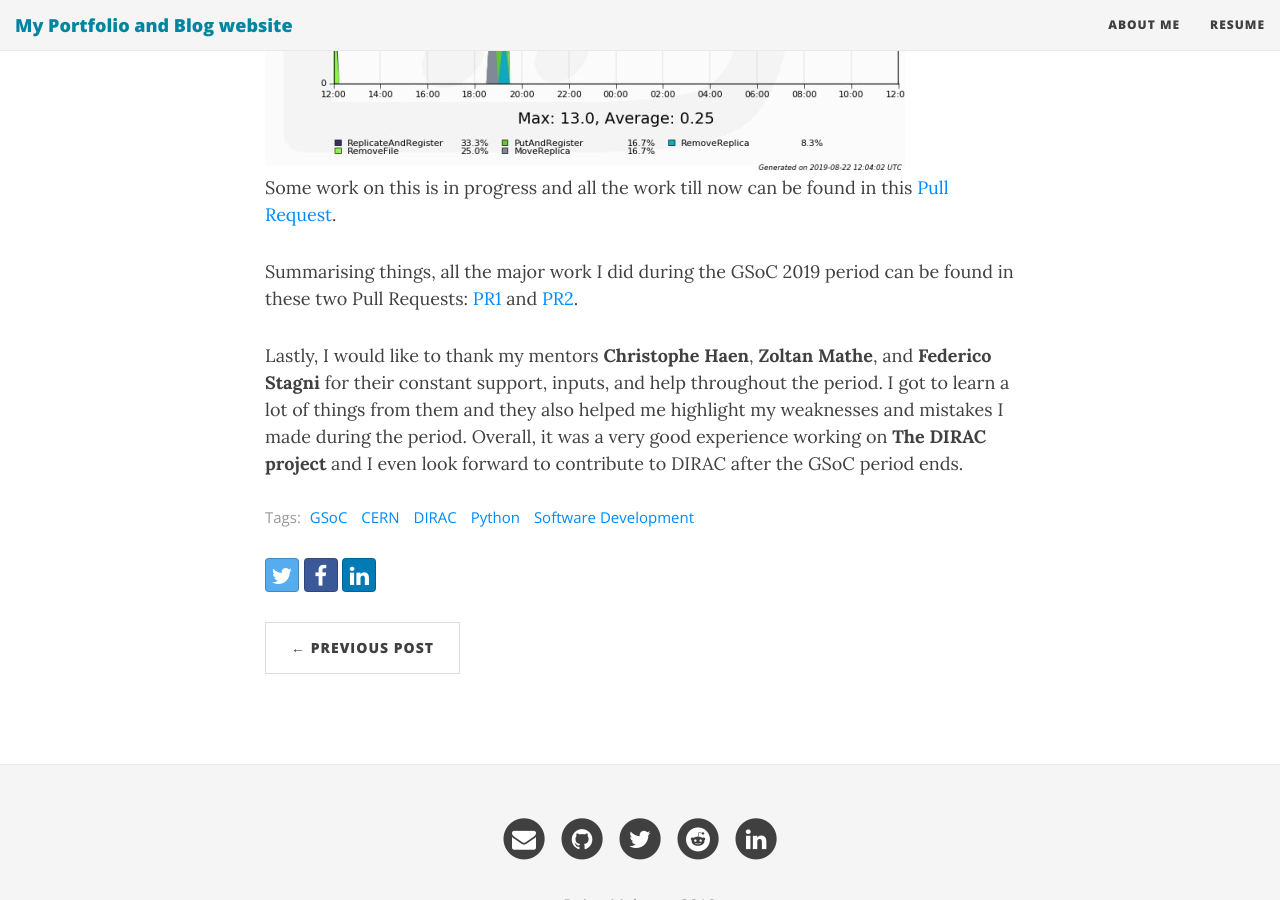
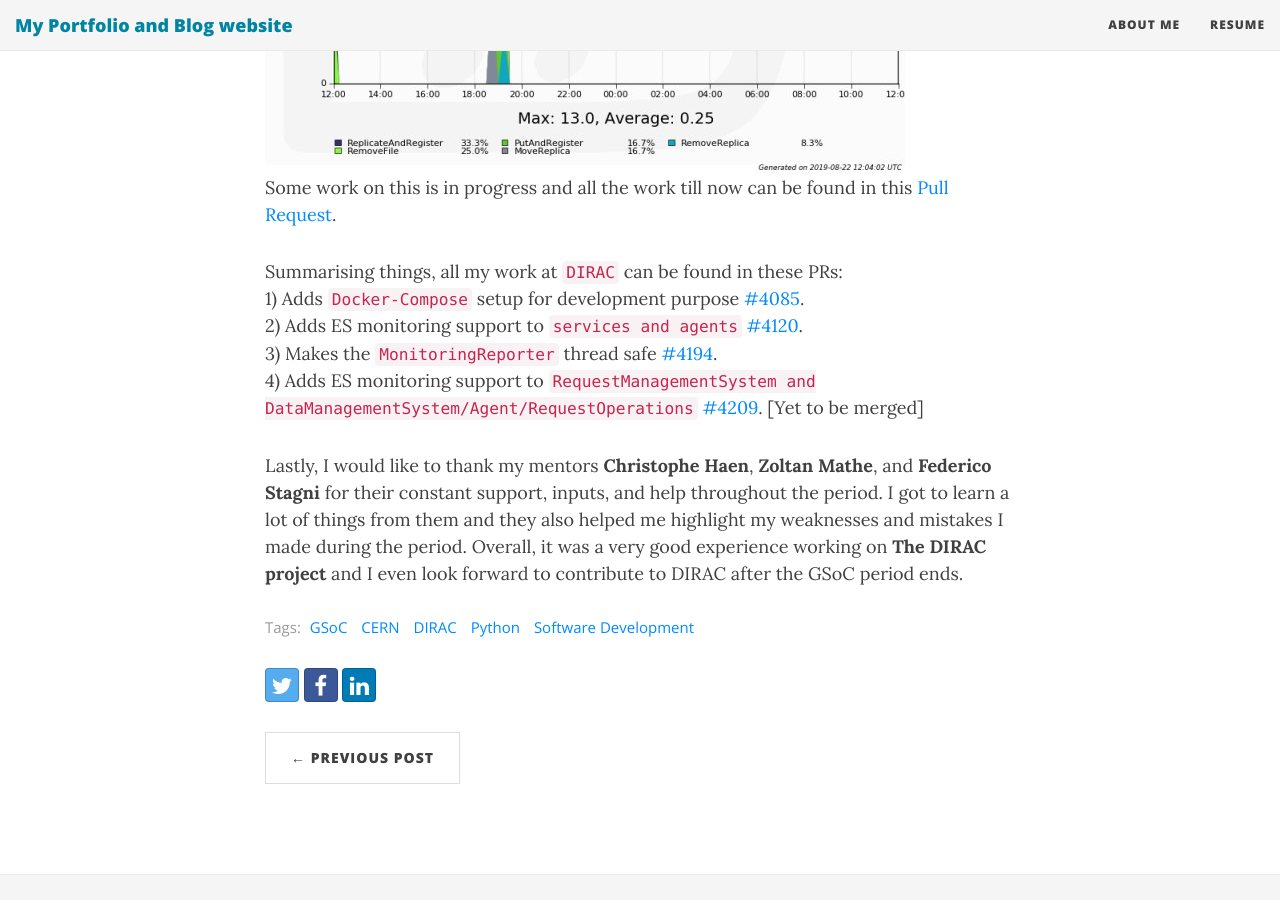
Before and after one commit to pujanm/pujanm.github.io, a Jekyll site: the page built from _posts/2019-08-19-gsoc-work-report.md, in a window 1280 px wide and 900 px high, scrolled down 3333 px. Built offline with Jekyll 4.4.1, drawn with Linux system fonts in a browser that asks for light colours; nearby versions of some CDN libraries; comment, search, counter and statistics services are not loaded.

Commit message:
Update the summary of GSoC work report.

```diff
--- a/_posts/2019-08-19-gsoc-work-report.md
+++ b/_posts/2019-08-19-gsoc-work-report.md
@@ -54,7 +54,11 @@ A sample monitoring plot after migration to ElasticSearch:<br>
 Some work on this is in progress and all the work till now can be found in this [Pull Request](https://github.com/DIRACGrid/DIRAC/pull/4209).
 <br>
 
-Summarising things, all the major work I did during the GSoC 2019 period can be found in these two Pull Requests: [PR1](https://github.com/DIRACGrid/DIRAC/pull/4120) and [PR2](https://github.com/DIRACGrid/DIRAC/pull/4209).<br>
+Summarising things, all my work at `DIRAC` can be found in these PRs:<br>
+1) Adds `Docker-Compose` setup for development purpose [#4085](https://github.com/DIRACGrid/DIRAC/pull/4085). <br>
+2) Adds ES monitoring support to `services and agents` [#4120](https://github.com/DIRACGrid/DIRAC/pull/4120). <br>
+3) Makes the `MonitoringReporter` thread safe [#4194](https://github.com/DIRACGrid/DIRAC/pull/4194). <br>
+4) Adds ES monitoring support to `RequestManagementSystem and DataManagementSystem/Agent/RequestOperations` [#4209](https://github.com/DIRACGrid/DIRAC/pull/4209). [Yet to be merged]<br>
 
 Lastly, I would like to thank my mentors **Christophe Haen**, **Zoltan Mathe**, and **Federico Stagni** for their constant support, inputs, and help throughout the period. I got to learn a lot of things from them and they also helped me highlight my weaknesses and mistakes I made during the period.
 Overall, it was a very good experience working on **The DIRAC project** and I even look forward to contribute to DIRAC after the GSoC period ends.
```
